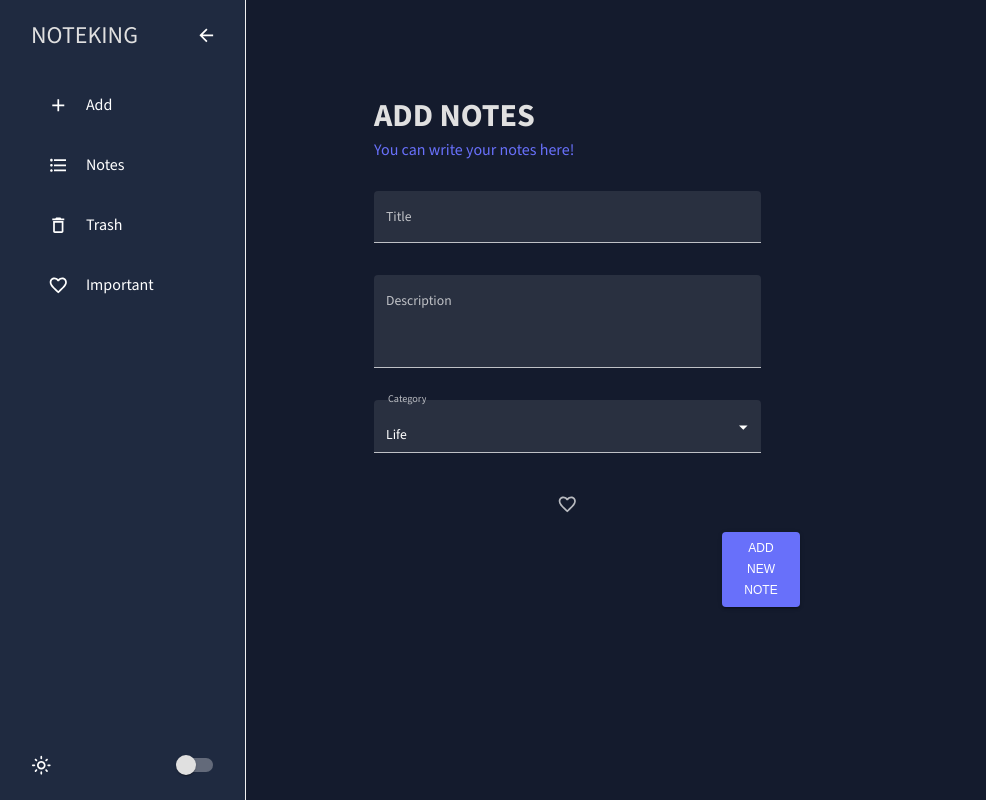
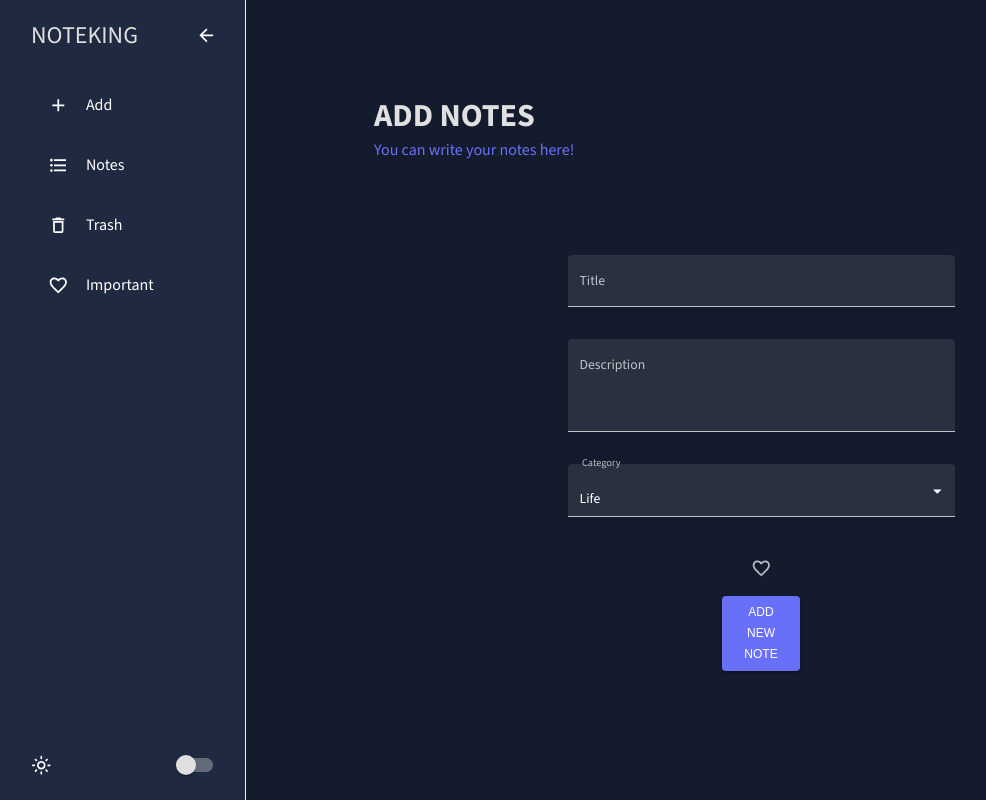
Before and after one commit to Khuba001/NoteKing, a React (Create React App) app: page /add in a window 1280 px wide. Shown: the whole page, without its empty margins (4-990 px from the left). Built offline with nearby package versions, Linux system fonts and the light colour scheme.

Commit message:
page: /formadd styles fix

```diff
--- a/src/scenes/AddNotes/AddNotes.jsx
+++ b/src/scenes/AddNotes/AddNotes.jsx
@@ -77,7 +77,15 @@ const AddNotes = () => {
           handleChange,
           handleSubmit,
         }) => (
-          <form onSubmit={handleSubmit}>
+          <form
+            onSubmit={handleSubmit}
+            style={{
+              display: "flex",
+              flexDirection: "column",
+              alignItems: "center",
+              marginTop: "64px",
+            }}
+          >
             <Box
               display="flex"
               flexDirection="column"
@@ -140,7 +148,12 @@ const AddNotes = () => {
                 name="isImportant"
               />
             </Box>
-            <Box display="flex" justifyContent="center" mt="0.5rem">
+            <Box
+              display="flex"
+              justifyContent="center"
+              mt="0.5rem"
+              width="100%"
+            >
               <Button
                 fullWidth
                 type="submit"
```
